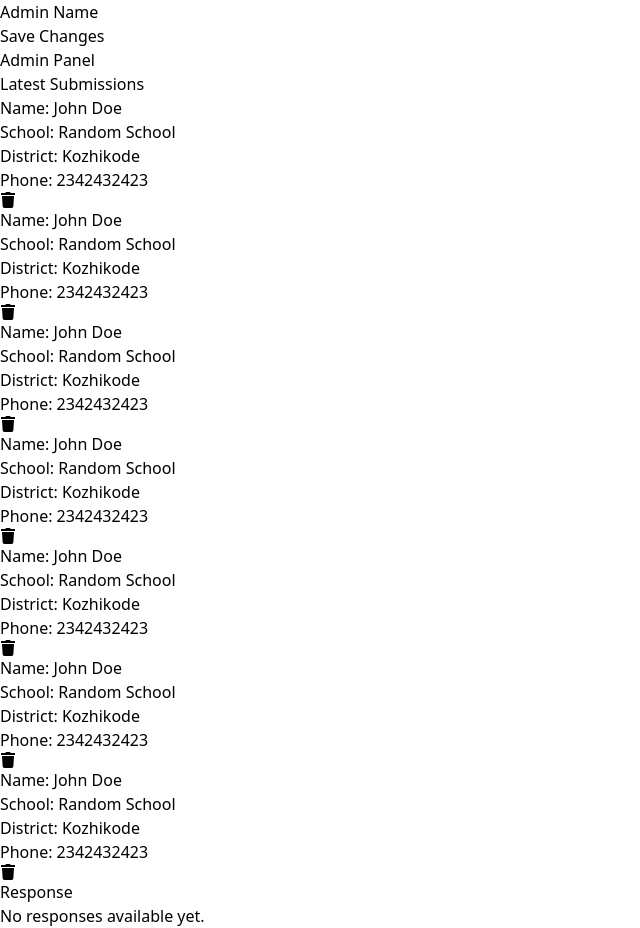
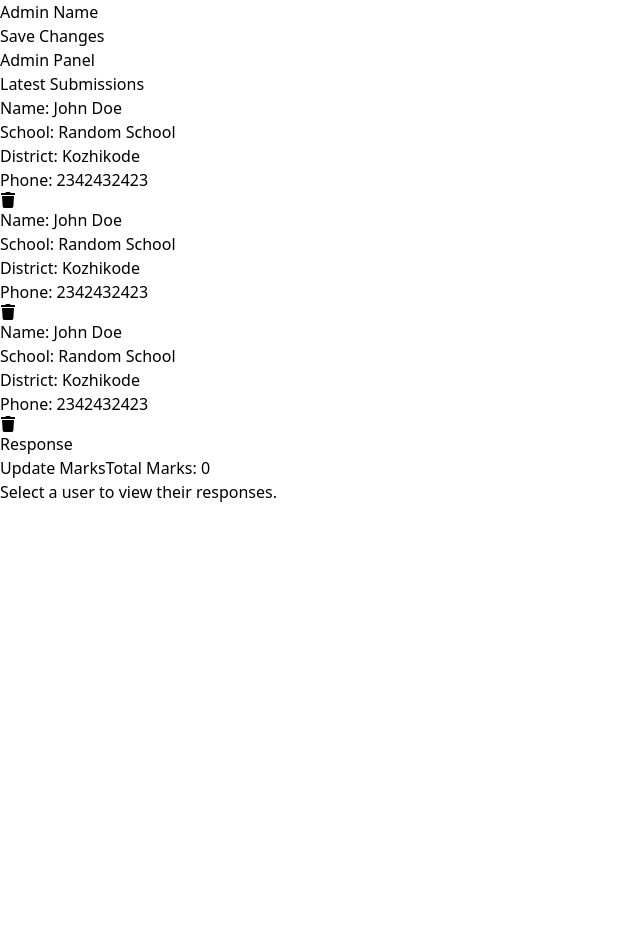
Before and after one commit to SreehariSanjeev04/Enquire_Quiz_Platform, a React (Vite) app in the folder frontend/: page /admin in a window 1280 px wide. Shown: the whole page, without its empty margins (0-640 px from the left). After the commit the page ends 800 px from the top, so only its background shows below. Built offline with nearby package versions, Linux system fonts and the light colour scheme.

Commit message:
make a simple correction panel

```diff
--- /dev/null
+++ b/frontend/src/components/Correction.jsx
@@ -0,0 +1,111 @@
+import React, { useState, useEffect } from "react";
+
+const CorrectionPage = ({ selectedUser }) => {
+  const [responses, setResponses] = useState([
+    { id: 1, question: "What is React?", answer: "A JavaScript library", isCorrect: null },
+    { id: 2, question: "What is JSX?", answer: "Syntax extension for JavaScript", isCorrect: null },
+    { id: 3, question: "What is a state?", answer: "A way to manage data in React", isCorrect: null },
+    { id: 4, question: "What is React?", answer: "A JavaScript library", isCorrect: null },
+    { id: 5, question: "What is JSX?", answer: "Syntax extension for JavaScript", isCorrect: null },
+    { id: 6, question: "What is a state?", answer: "A way to manage data in React", isCorrect: null },
+  ]);
+
+//   fetch responses according to the selectedUser
+
+  const [questions, setQuestions] = useState([]);
+
+  useEffect(() => {
+    const fetchQuestions = () => {
+      fetch('/data/general_questions.json', {
+        method: 'GET',
+        headers: {
+          'Content-Type': 'application/json',
+        },
+      })
+        .then((response) => response.json())
+        .then((response) => setQuestions(response.questions.sort(() => Math.random() - 0.5)));
+    };
+    fetchQuestions();
+  }, []);
+
+  const handleMark = (id, isCorrect) => {
+    setResponses((prevQuestions) =>
+      prevQuestions.map((q) => (q.id === id ? { ...q, isCorrect } : q))
+    );
+  };
+
+  const updateMarks = () => {
+    const marks = responses.filter((q) => q.isCorrect).length;
+    console.log(`Updating marks (${marks}) in the database...`);
+  };
+
+  const totalMarks = responses.filter((q) => q.isCorrect).length;
+
+  return (
+    <div className="col-span-1 md:col-span-2 bg-gray-800 rounded-lg shadow-lg p-6">
+
+        {/* marks panel */}
+      <div className="flex justify-between items-center mb-6">
+        <h2 className="text-2xl font-semibold">Response</h2>
+        <div className="flex items-center gap-4">
+          <button
+            className="px-4 py-2 bg-blue-500 text-white rounded-md shadow hover:bg-blue-600"
+            onClick={updateMarks}
+          >
+            Update Marks
+          </button>
+          <span className="px-4 py-2 bg-green-500 text-white rounded-md shadow">
+            Total Marks: {totalMarks}
+          </span>
+        </div>
+      </div>
+
+        {/* correction panel */}
+      <div className="w-full h-screen overflow-y-auto">
+        {selectedUser ? (
+          <ul className="space-y-4">
+            {responses.map((q, index) => (
+              <li
+                key={q.id}
+                className="p-4 bg-white rounded-md shadow flex justify-between items-center"
+              >
+                <div>
+                  <p className="font-semibold text-black">{questions[index+1]}</p>
+                  <p className="text-gray-600">Answer: {q.answer}</p>
+                </div>
+
+                {/* correction buttons */}
+                <div className="flex gap-2">
+                  <button
+                    className={`px-4 py-2 rounded-md ${
+                      q.isCorrect
+                        ? "bg-green-500 text-white"
+                        : "bg-gray-300 text-black hover:bg-green-500 hover:text-white"
+                    }`}
+                    onClick={() => handleMark(q.id, true)}
+                  >
+                    Correct
+                  </button>
+                  <button
+                    className={`px-4 py-2 rounded-md ${
+                      !q.isCorrect
+                        ? "bg-red-500 text-white"
+                        : "bg-gray-300 text-black hover:bg-red-500 hover:text-white"
+                    }`}
+                    onClick={() => handleMark(q.id, false)}
+                  >
+                    Wrong
+                  </button>
+                </div>
+              </li>
+            ))}
+          </ul>
+        ) : (
+          <p className="text-center text-gray-400">Select a user to view their responses.</p>
+        )}
+      </div>
+    </div>
+  );
+};
+
+export default CorrectionPage;
--- a/frontend/src/pages/AdminPage.jsx
+++ b/frontend/src/pages/AdminPage.jsx
@@ -1,11 +1,22 @@
-import React from 'react';
-import UserCard from '../components/UserCard';
+import React, { useState } from "react";
+import UserCard from "../components/UserCard";
+import CorrectionPage from "../components/Correction";
 
+const mockUsers = [
+  { id: 1, name: "John Doe", responses: [{ qNo: "1", answer: "A library", isCorrect: null }] },
+  { id: 2, name: "Jane Smith", responses: [{ qNo: "2", answer: "A syntax extension", isCorrect: null }] },
+  { id: 3, name: "Alice Brown", responses: [{ qNo: "3", answer: "Data management", isCorrect: null }] },
+];
 
 function AdminPage() {
+  const [selectedUser, setSelectedUser] = useState(null);
+
+  const handleUserClick = (user) => {
+    setSelectedUser(user);
+  };
+
   return (
     <div className="min-h-screen w-full bg-gradient-to-br from-gray-900 via-black to-gray-800 text-white">
-
       <div className="absolute left-4 top-4 flex gap-4 items-center">
         <div className="text-center font-bold bg-gray-800 rounded-lg py-2 px-6 shadow-lg">
           Admin Name
@@ -15,29 +26,23 @@ function AdminPage() {
         </button>
       </div>
 
-
       <header className="text-center py-20 md:py-8">
         <h2 className="text-3xl md:text-4xl font-semibold">Admin Panel</h2>
       </header>
 
       <div className="max-w-7xl mx-auto h-[700px] grid grid-cols-1 md:grid-cols-3 gap-8 px-4">
+        {/* User List */}
         <div className="col-span-1 h-96 md:h-auto bg-gray-800 rounded-lg shadow-lg p-6 overflow-auto">
           <h2 className="mb-6 text-2xl font-semibold">Latest Submissions</h2>
-          <UserCard />
-          <UserCard />
-          <UserCard />
-          <UserCard />
-          <UserCard />
-          <UserCard />
-          <UserCard />
+          {mockUsers.map((user) => (
+            <div key={user.id} onClick={() => handleUserClick(user)}>
+              <UserCard name={user.name} />
+            </div>
+          ))}
         </div>
 
-        <div className="col-span-1 md:col-span-2 bg-gray-800 rounded-lg shadow-lg p-6">
-          <h2 className="mb-6 text-2xl font-semibold">Response</h2>
-          <div className="flex flex-col items-center justify-center h-full">
-            <p className="text-center text-gray-400">No responses available yet.</p>
-          </div>
-        </div>
+        {/* Response Section */}
+        <CorrectionPage selectedUser={selectedUser} />
       </div>
     </div>
   );
```
